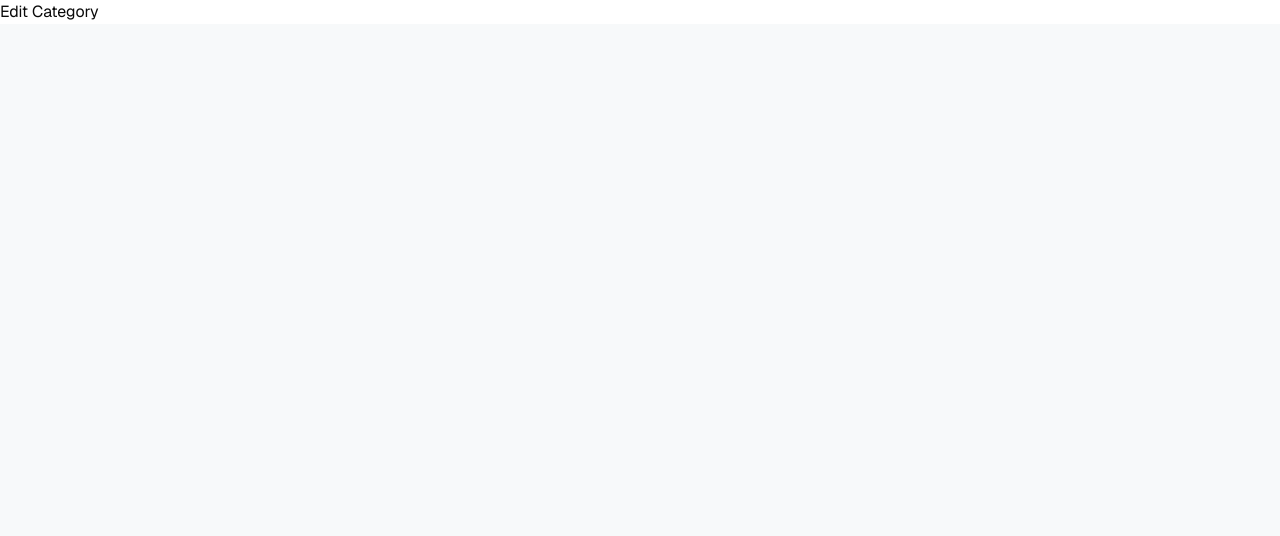
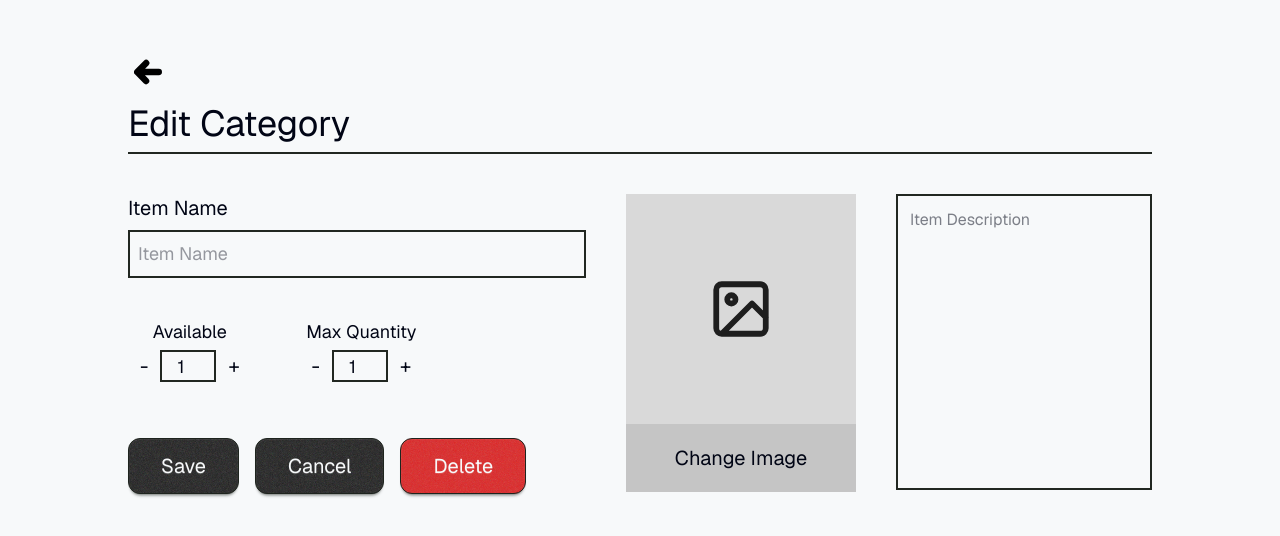
Before and after one commit to 320-Group-Project/inventory-app, a Next.js app in the folder with-supabase-app/: page /clubs/category/demo-cat-1/edit in a window 1280 px wide. Shown: the top 536 px of the page. Built offline with nearby package versions, Linux system fonts and the light colour scheme.

Commit message:
Created edit item category page and save button added to tile settings

```diff
--- a/with-supabase-app/app/clubs/[org]/settings/page.tsx
+++ b/with-supabase-app/app/clubs/[org]/settings/page.tsx
@@ -17,6 +17,12 @@ export default function TileSettingsPage() {
     { id: 5, name: "", role: "Member" },
   ]);
   const [openMenu, setOpenMenu] = useState<number | null>(null);
+  const [clubName, setClubName] = useState("HackUMass");
+  const [savedName, setSavedName] = useState("HackUMass");
+
+  const handleSaveName = () => {
+    setSavedName(clubName);
+  };
 
   const handleRemove = (id: number) => {
     setMembers(members.filter((m) => m.id !== id));
@@ -29,13 +35,22 @@ export default function TileSettingsPage() {
 
   return (
     <div className="flex flex-col items-left justify-center gap-4 p-8">
-      <input
-        type="text"
-        placeholder="p"
-        className="input input-bordered input-primary w-full max-w-xs border-2 border-primary rounded-lg"
-        value="HackUMass"
-        onChange={() => {}}
-      />
+      <div className="flex items-center gap-3">
+        <input
+          type="text"
+          placeholder="Club name"
+          className="input input-bordered input-primary w-full max-w-xs border-2 border-primary rounded-lg"
+          value={clubName}
+          onChange={(e) => setClubName(e.target.value)}
+        />
+        <button
+          className="btn btn-primary rounded-lg px-5 disabled:opacity-40"
+          disabled={clubName.trim() === savedName || clubName.trim() === ""}
+          onClick={handleSaveName}
+        >
+          Save Name
+        </button>
+      </div>
       <hr className="border-t-2 border-gray-300 w-full" />
       <div className="card-body items-left text-left border-2 border-gray-300 rounded-lg p-4">
         <input
--- a/with-supabase-app/app/clubs/category/[categoryId]/edit/page.tsx
+++ b/with-supabase-app/app/clubs/category/[categoryId]/edit/page.tsx
@@ -1,5 +1,50 @@
-/**
- * Minimal placeholder for build stability.
- * TODO: Implement actual logic.
- */
-export default function Page() { return <div>Edit Category</div> }
+"use client";
+
+import { useRouter } from "next/navigation";
+import Back from "@/components/ui/back";
+import { ItemNameInput } from "@/components/ItemNameInput";
+import { Counter } from "@/components/Counter";
+import AnnotatedImage from "@/components/ui/annotatedImage";
+import { BigButton } from "@/components/ui/BigButton";
+import { DescriptionBox } from "@/components/ui/DescriptionBox";
+
+export default function EditCategoryPage() {
+  const router = useRouter();
+
+  return (
+    <div className="min-h-screen bg-base-100 text-base-content p-8 md:p-12">
+      <div className="max-w-5xl mx-auto">
+        <button className="btn btn-ghost btn-circle hover:bg-base-200 mb-2">
+          <button onClick={() => router.back()}>
+            <Back />
+          </button>
+        </button>
+        <h1 className="text-4xl font-normal mb-2 mt-2">Edit Category</h1>
+        <hr className="border-secondary border-t-2 mb-10 w-full" />
+
+        <div className="flex flex-col md:flex-row gap-10 items-start w-full">
+          <div className="flex flex-col gap-10 flex-1 w-full">
+            <ItemNameInput />
+
+            <div className="flex items-end gap-12 h-16">
+              <Counter Title="Available" />
+              <Counter Title="Max Quantity" />
+            </div>
+
+            <div className="flex gap-4 mt-4">
+              <BigButton Title="Save" />
+              <BigButton Title="Cancel" />
+              <BigButton Title="Delete" Color="#dc2626" />
+            </div>
+          </div>
+
+          <div className="flex-shrink-0 mt-4 md:mt-0">
+            <AnnotatedImage text="Change Image" />
+          </div>
+
+          <DescriptionBox />
+        </div>
+      </div>
+    </div>
+  );
+}
```
